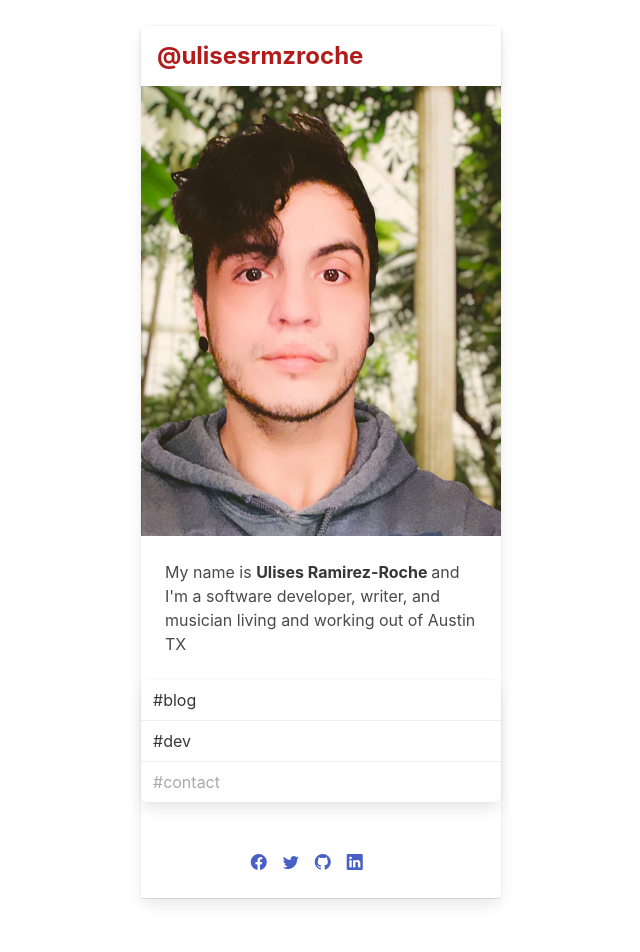
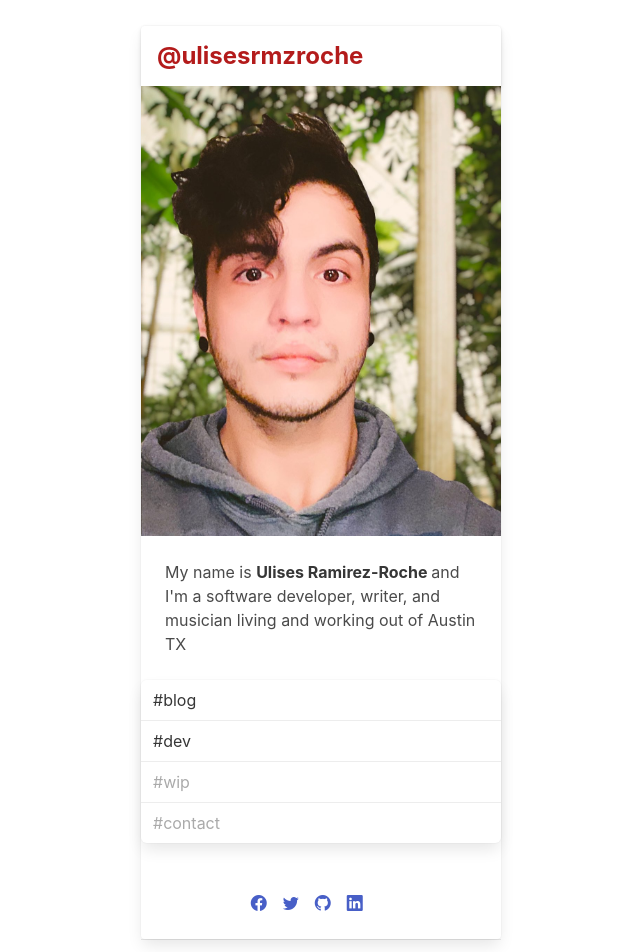
Before and after one commit to ulisesrmzroche/ulisesrmzroche-info, a Next.js app: page / in a window 1280 px wide. Shown: the top 952 px of the page, without its empty margins (319-959 px from the left). Built offline with nearby package versions, Linux system fonts and the light colour scheme.

Commit message:
feat: disabled link component

```diff
--- a/src/components/InfoCard/index.js
+++ b/src/components/InfoCard/index.js
@@ -5,6 +5,21 @@ import styles from "./styles.module.css"
 
 const InfoCardTitle = () => {
   return <h1 className="card-header-title">@ulisesrmzroche</h1>
+}
+
+const DisabledLink = ({ text, children }) => {
+  return (
+    <a
+      className="panel-block"
+      style={{ cursor: "not-allowed", color: "#aaa" }}
+      href="javascript:void(0)"
+      onClick={(e) => {
+        e.preventDefault()
+      }}
+    >
+      {text || children}
+    </a>
+  )
 }
 
 export default function InfoCard() {
@@ -33,16 +48,8 @@ export default function InfoCard() {
           <a className="panel-block" href="https://dev.ulisesrmzroche.me">
             #dev
           </a>
-          <a
-            className="panel-block"
-            style={{ cursor: "not-allowed", color: "#aaa" }}
-            href="/"
-            onClick={(e) => {
-              e.preventDefault()
-            }}
-          >
-            #contact
-          </a>
+          <DisabledLink>#wip</DisabledLink>
+          <DisabledLink>#contact</DisabledLink>
         </nav>
         <div className="card-content">
           <NavSocial />
```
